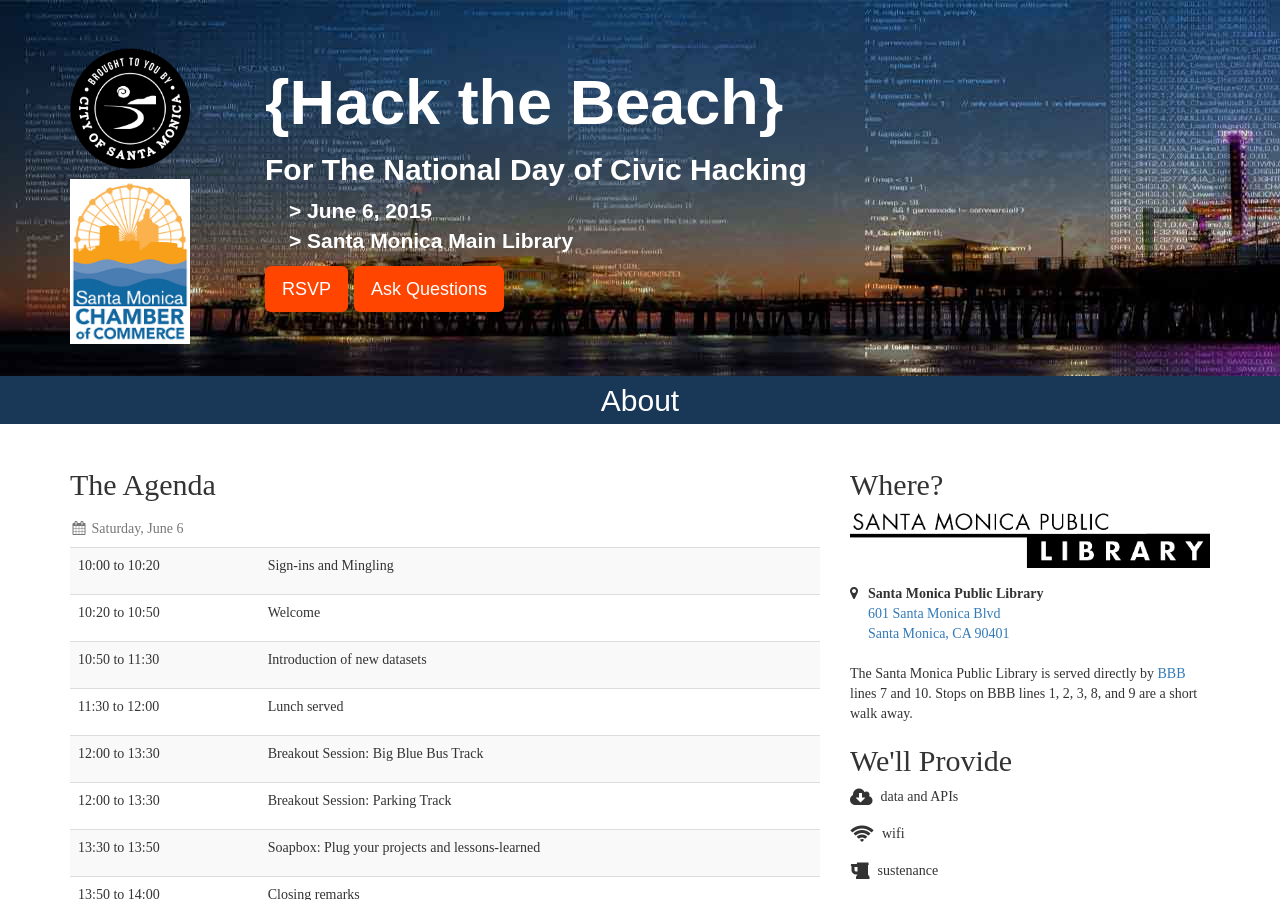
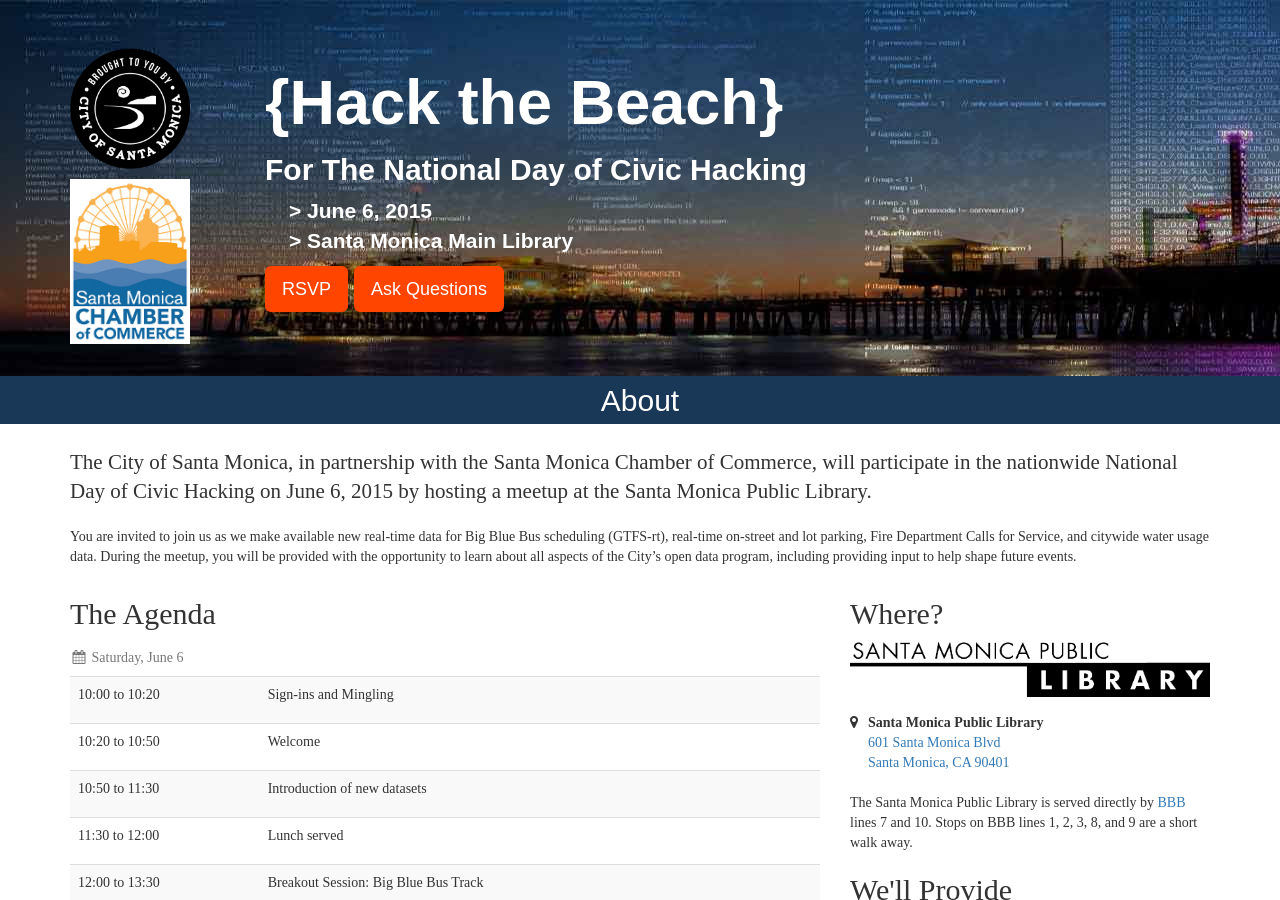
Before and after one commit to CityofSantaMonica/hackthebeach, a Jekyll site: the page built from index.html, in a window 1280 px wide and 900 px high. Built offline with Jekyll 4.4.1, drawn with Linux system fonts in a browser that asks for light colours; nearby versions of some CDN libraries; comment, search, counter and statistics services are not loaded.

Commit message:
intro blurb

```diff
--- a/_includes/overview.html
+++ b/_includes/overview.html
@@ -1,3 +1,9 @@
+<div class="row">
+  <div class="col-md-12">
+    <p class="lead">The City of Santa Monica, in partnership with the Santa Monica Chamber of Commerce, will participate in the nationwide National Day of Civic Hacking on June 6, 2015 by hosting a meetup at the Santa Monica Public Library.</p>
+    <p>You are invited to join us as we make available new real-time data for Big Blue Bus scheduling (GTFS-rt), real-time on-street and lot parking, Fire Department Calls for Service, and citywide water usage data. During the meetup, you will be provided with the opportunity to learn about all aspects of the City’s open data program, including providing input to help shape future events.</p>
+  </div>
+</div>
 <div class="row">
   <div class="col-md-8">
     <h2>The Agenda</h2>
```
